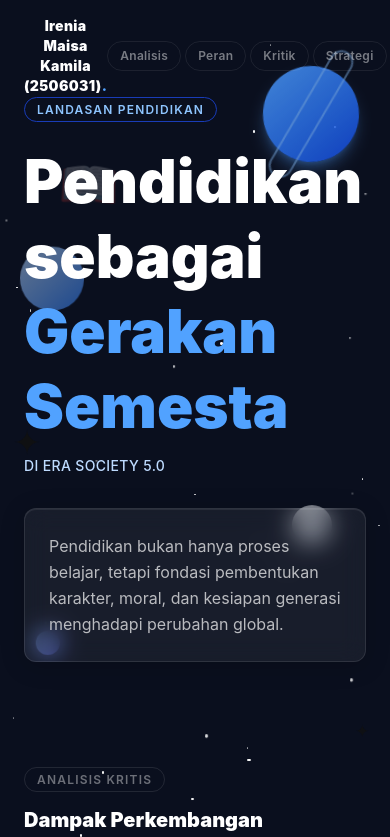
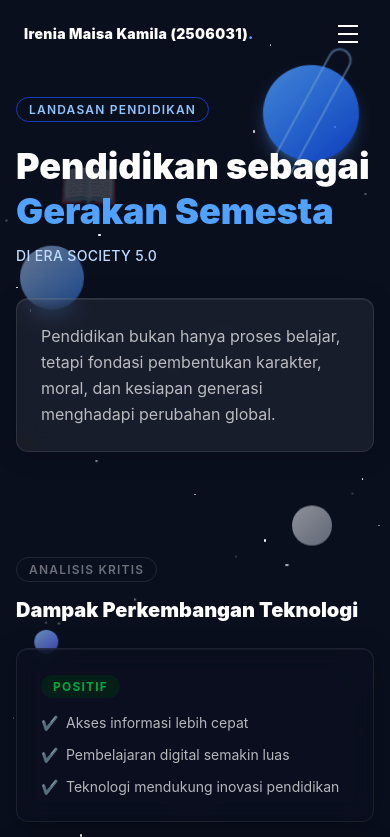
Before and after one commit to renmoire/Infografis-Laspen-Midterm, a React (Vite) app: page / in a window 390 px wide. Shown: the top 837 px of the page. Built offline with nearby package versions, Linux system fonts and the light colour scheme.

Commit message:
hamburger

```diff
--- a/src/App.jsx
+++ b/src/App.jsx
@@ -3,6 +3,7 @@ import { useEffect, useState } from "react"
 function App() {
   const [scrolled, setScrolled] = useState(false)
   const [activeSection, setActiveSection] = useState("hero")
+  const [menuOpen, setMenuOpen] = useState(false)
 
   useEffect(() => {
     const onScroll = () => setScrolled(window.scrollY > 20)
@@ -25,6 +26,13 @@ function App() {
     return () => observers.forEach((o) => o?.disconnect())
   }, [])
 
+  // Close menu on scroll
+  useEffect(() => {
+    const onScroll = () => { if (menuOpen) setMenuOpen(false) }
+    window.addEventListener("scroll", onScroll)
+    return () => window.removeEventListener("scroll", onScroll)
+  }, [menuOpen])
+
   const navLinks = [
     { id: "analisis", label: "Analisis" },
     { id: "era40",    label: "Peran" },
@@ -33,12 +41,13 @@ function App() {
   ]
 
   const scrollTo = (id) => {
-  const el = document.getElementById(id)
-  if (!el) return
-  const offset = 80 // sesuaikan dengan tinggi navbar
-  const top = el.getBoundingClientRect().top + window.scrollY - offset
-  window.scrollTo({ top, behavior: "smooth" })
-}
+    const el = document.getElementById(id)
+    if (!el) return
+    const offset = 80
+    const top = el.getBoundingClientRect().top + window.scrollY - offset
+    window.scrollTo({ top, behavior: "smooth" })
+    setMenuOpen(false)
+  }
 
   useEffect(() => {
     const observer = new IntersectionObserver(
@@ -63,21 +72,24 @@ function App() {
       <nav
         className="fixed top-0 left-0 right-0 z-50 transition-all duration-500"
         style={{
-          background: scrolled ? "rgba(10, 15, 30, 0.72)" : "transparent",
-          backdropFilter: scrolled ? "blur(18px)" : "none",
-          WebkitBackdropFilter: scrolled ? "blur(18px)" : "none",
-          borderBottom: scrolled ? "1px solid rgba(255,255,255,0.07)" : "1px solid transparent",
-          boxShadow: scrolled ? "0 4px 30px rgba(0,0,0,0.25)" : "none",
+          background: scrolled || menuOpen ? "rgba(10, 15, 30, 0.92)" : "transparent",
+          backdropFilter: scrolled || menuOpen ? "blur(18px)" : "none",
+          WebkitBackdropFilter: scrolled || menuOpen ? "blur(18px)" : "none",
+          borderBottom: scrolled || menuOpen ? "1px solid rgba(255,255,255,0.07)" : "1px solid transparent",
+          boxShadow: scrolled || menuOpen ? "0 4px 30px rgba(0,0,0,0.25)" : "none",
         }}
       >
         <div className="max-w-4xl mx-auto px-6 py-4 flex items-center justify-between">
+          {/* Logo */}
           <button
             onClick={() => scrollTo("hero")}
             className="text-white font-black text-sm tracking-wide hover:text-blue-300 transition-colors duration-300"
           >
             Irenia Maisa Kamila (2506031)<span className="text-blue-400">.</span>
           </button>
-          <div className="flex items-center gap-1">
+
+          {/* Desktop nav links */}
+          <div className="hidden md:flex items-center gap-1">
             {navLinks.map(({ id, label }) => (
               <button
                 key={id}
@@ -87,6 +99,59 @@ function App() {
                   color: activeSection === id ? "#fff" : "rgba(255,255,255,0.45)",
                   background: activeSection === id ? "rgba(37,99,255,0.22)" : "transparent",
                   border: activeSection === id ? "1px solid rgba(99,153,255,0.35)" : "1px solid rgba(255,255,255,0.08)",
+                }}
+              >
+                {label}
+              </button>
+            ))}
+          </div>
+
+          {/* Hamburger button — mobile only */}
+          <button
+            onClick={() => setMenuOpen((v) => !v)}
+            className="md:hidden flex flex-col justify-center items-center w-9 h-9 gap-1.5 rounded-lg transition-all duration-300 hover:bg-white/10"
+            aria-label="Toggle menu"
+          >
+            <span
+              className="block w-5 h-0.5 bg-white transition-all duration-300 origin-center"
+              style={{
+                transform: menuOpen ? "translateY(8px) rotate(45deg)" : "none",
+              }}
+            />
+            <span
+              className="block w-5 h-0.5 bg-white transition-all duration-300"
+              style={{
+                opacity: menuOpen ? 0 : 1,
+                transform: menuOpen ? "scaleX(0)" : "none",
+              }}
+            />
+            <span
+              className="block w-5 h-0.5 bg-white transition-all duration-300 origin-center"
+              style={{
+                transform: menuOpen ? "translateY(-8px) rotate(-45deg)" : "none",
+              }}
+            />
+          </button>
+        </div>
+
+        {/* Mobile dropdown menu */}
+        <div
+          className="md:hidden overflow-hidden transition-all duration-300 ease-in-out"
+          style={{
+            maxHeight: menuOpen ? "260px" : "0px",
+            opacity: menuOpen ? 1 : 0,
+          }}
+        >
+          <div className="px-6 pb-4 flex flex-col gap-2">
+            {navLinks.map(({ id, label }) => (
+              <button
+                key={id}
+                onClick={() => scrollTo(id)}
+                className="w-full text-left px-4 py-3 text-sm font-semibold tracking-wide rounded-xl transition-all duration-200"
+                style={{
+                  color: activeSection === id ? "#fff" : "rgba(255,255,255,0.55)",
+                  background: activeSection === id ? "rgba(37,99,255,0.22)" : "rgba(255,255,255,0.04)",
+                  border: activeSection === id ? "1px solid rgba(99,153,255,0.35)" : "1px solid rgba(255,255,255,0.07)",
                 }}
               >
                 {label}
@@ -130,11 +195,11 @@ function App() {
       </div>
 
       {/* ── HERO ── */}
-      <section id="hero" className="relative z-10 max-w-4xl mx-auto px-6 pt-24 pb-16">
+      <section id="hero" className="relative z-10 max-w-4xl mx-auto px-4 sm:px-6 pt-24 pb-16">
         <span className="text-xs font-semibold tracking-widest uppercase text-blue-300 border border-blue-800 rounded-full px-3 py-1">
           Landasan Pendidikan
         </span>
-        <h1 className="text-6xl font-black mt-6 leading-tight text-white">
+        <h1 className="text-4xl sm:text-5xl md:text-6xl font-black mt-6 leading-tight text-white">
           Pendidikan sebagai<br />
           <span className="text-blue-400">Gerakan Semesta</span>
         </h1>
@@ -148,25 +213,8 @@ function App() {
         </div>
       </section>
 
-      {/* ── SECTION 1 — REFLEKSI ──
-      <section className="relative z-10 max-w-4xl mx-auto px-6 py-10">
-        <span className="text-xs font-semibold tracking-widest uppercase text-white/40 border border-white/10 rounded-full px-3 py-1">
-          Refleksi
-        </span>
-        <div className="reveal mt-6 glass-card-blue rounded-xl p-8">
-          <p className="text-white text-xl font-black italic leading-snug">
-            "Landasan pendidikan membantu membentuk cara berpikir kritis, karakter, dan kesadaran sosial sebagai calon agen perubahan."
-          </p>
-        </div>
-        <div className="reveal mt-4 glass-card-light rounded-xl p-6 card-hover">
-          <p className="text-[#444] text-base leading-relaxed">
-            Melalui mata kuliah Landasan Pendidikan, mahasiswa tidak hanya memahami teori pendidikan, tetapi juga memahami pentingnya nilai kemanusiaan, etika, dan tanggung jawab sosial dalam dunia modern.
-          </p>
-        </div>
-      </section> */}
-
       {/* ── SECTION 2 — ANALISIS KRITIS ── */}
-      <section id="analisis" className="relative z-10 max-w-4xl mx-auto px-6 py-10">
+      <section id="analisis" className="relative z-10 max-w-4xl mx-auto px-4 sm:px-6 py-10">
         <span className="text-xs font-semibold tracking-widest uppercase text-white/40 border border-white/10 rounded-full px-3 py-1">
           Analisis Kritis
         </span>
@@ -192,11 +240,11 @@ function App() {
       </section>
 
       {/* ── SECTION 3 — ERA 4.0 & VUCA ── */}
-      <section id="era40" className="relative z-10 max-w-4xl mx-auto px-6 py-10">
+      <section id="era40" className="relative z-10 max-w-4xl mx-auto px-4 sm:px-6 py-10">
         <span className="text-xs font-semibold tracking-widest uppercase text-white/40 border border-white/10 rounded-full px-3 py-1">
           Peran Landasan Pendidikan
         </span>
-        <div className="grid grid-cols-1 md:grid-cols-3 gap-4 mt-6">
+        <div className="grid grid-cols-1 sm:grid-cols-2 md:grid-cols-3 gap-4 mt-6">
           {[
             { icon: "⚙️", title: "Revolusi Industri 4.0", body: "Teknologi digital mengubah cara manusia belajar, bekerja, dan berkomunikasi.", blue: true },
             { icon: "🌐", title: "Society 5.0", body: "Teknologi harus digunakan untuk meningkatkan kualitas hidup manusia, bukan menggantikan nilai kemanusiaan.", blue: false },
@@ -213,7 +261,7 @@ function App() {
       </section>
 
       {/* ── SECTION 4 — KRITIK PANCASILA ── */}
-      <section id="kritik" className="relative z-10 max-w-4xl mx-auto px-6 py-10">
+      <section id="kritik" className="relative z-10 max-w-4xl mx-auto px-4 sm:px-6 py-10">
         <span className="text-xs font-semibold tracking-widest uppercase text-white/40 border border-white/10 rounded-full px-3 py-1">
           Kritik Pendidikan
         </span>
@@ -225,22 +273,18 @@ function App() {
             {
               sila: "Sila 1", label: "Ketuhanan",
               kritik: "Pendidikan agama cenderung ritualistik, belum sepenuhnya membentuk akhlak dan toleransi antar umat beragama.",
-              // fakta: "Kasus intoleransi di lingkungan sekolah masih terjadi di berbagai daerah (SETARA Institute, 2023).",
             },
             {
               sila: "Sila 2", label: "Kemanusiaan",
               kritik: "Bullying dan kekerasan di sekolah masih marak, menandakan lemahnya internalisasi nilai kemanusiaan.",
-              // fakta: "KPAI mencatat ribuan kasus kekerasan di lingkungan pendidikan setiap tahunnya.",
             },
             {
               sila: "Sila 3", label: "Persatuan",
               kritik: "Kesenjangan kualitas pendidikan antara daerah 3T dan kota besar mencerminkan belum terwujudnya persatuan dalam akses pendidikan.",
-              // fakta: "Indeks Pembangunan Manusia daerah 3T masih jauh di bawah rata-rata nasional (BPS, 2023).",
             },
             {
               sila: "Sila 4 & 5", label: "Kerakyatan & Keadilan",
               kritik: "Kebijakan pendidikan sering top-down tanpa melibatkan komunitas lokal. Akses internet dan perangkat digital masih timpang.",
-              // fakta: "Hanya 54% sekolah di Indonesia memiliki akses internet yang memadai (Kemendikbud, 2022).",
             },
           ].map((item, i) => (
             <div key={i} className="reveal card-hover glass-card rounded-xl p-6" style={{ animationDelay: `${i * 0.1}s` }}>
@@ -251,17 +295,13 @@ function App() {
                 </div>
               </div>
               <p className="text-white/70 text-medium leading-relaxed">{item.kritik}</p>
-              {/* <div className="border-t border-white/10 pt-3">
-                <span className="text-[10px] font-bold uppercase tracking-widest text-yellow-400">📊 Fakta</span>
-                <p className="text-yellow-200/70 text-xs mt-1 leading-relaxed">{item.fakta}</p>
-              </div> */}
             </div>
           ))}
         </div>
       </section>
 
       {/* ── SECTION 5 — STRATEGI INTEGRASI LANDASAN ── */}
-      <section id="strategi" className="relative z-10 max-w-4xl mx-auto px-6 py-10j pb-35">
+      <section id="strategi" className="relative z-10 max-w-4xl mx-auto px-4 sm:px-6 py-10 pb-35">
         <span className="text-xs font-semibold tracking-widest uppercase text-white/40 border border-white/10 rounded-full px-3 py-1">
           Strategi
         </span>
@@ -303,11 +343,11 @@ function App() {
           ].map((item, i) => (
             <div key={i} className="reveal card-hover flex gap-4 glass-card rounded-xl p-5 overflow-hidden relative"
               style={{ animationDelay: `${i * 0.1}s` }}>
-              <div className={`shrink-0 w-12 h-12 rounded-xl ${item.warna} flex items-center justify-center text-xl`}>
+              <div className={`shrink-0 w-12 h-12 rounded-xl bg-gradient-to-br ${item.warna} flex items-center justify-center text-xl`}>
                 {item.icon}
               </div>
               <div className="flex-1 min-w-0">
-                <div className="flex items-center gap-2 mb-1">
+                <div className="flex items-center gap-2 mb-1 flex-wrap">
                   <span className="text-[15px] font-black text-white/30 tracking-widest">{item.no}</span>
                   <span className="text-[10px] font-bold uppercase tracking-widest text-blue-300 bg-blue-900/20 px-2 py-0.5 rounded-full">Landasan {item.landasan}</span>
                 </div>
@@ -319,17 +359,6 @@ function App() {
         </div>
       </section>
 
-      {/* ── CLOSING ──
-      <section className="relative z-10 max-w-4xl mx-auto px-6 py-10 pb-24">
-        <div className="reveal glass-card-dark rounded-xl p-10 text-center">
-          <span className="text-xs font-bold tracking-widest uppercase text-white/40">Kesimpulan</span>
-          <p className="text-white text-xl font-black mt-4 leading-relaxed">
-            Landasan pendidikan menjadi dasar penting dalam membentuk generasi yang cerdas, berkarakter, dan mampu menghadapi tantangan era modern
-            <span className="text-blue-400"> tanpa kehilangan nilai kemanusiaan dan identitas bangsa.</span>
-          </p>
-        </div>
-      </section> */}
-
     </div>
   )
 }
```
